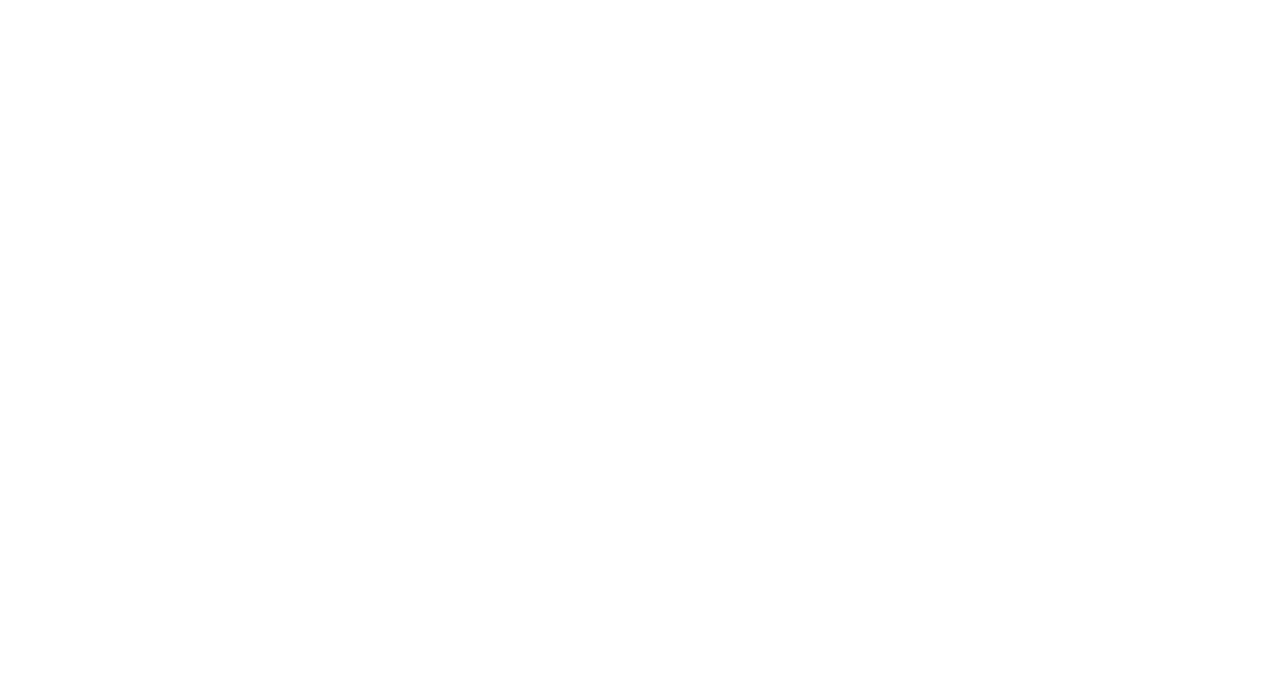
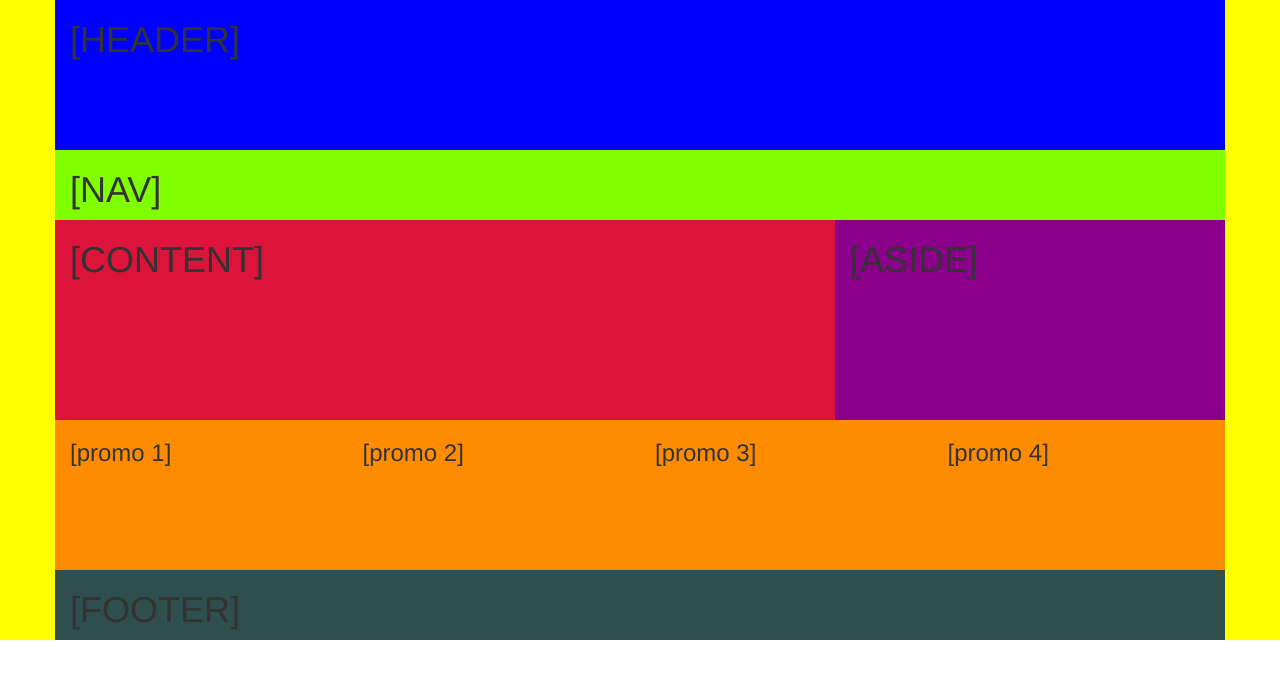
Before and after one commit to VincentRjr/bs-mf-prac, a plain HTML site: page index.html in a window 1280 px wide. Drawn offline with nearby package versions, Linux system fonts and the light colour scheme.

Commit message:
completed html

```diff
--- a/css/style.css
+++ b/css/style.css
@@ -0,0 +1,39 @@
+#backdrop {
+    background-color: yellow;
+}
+
+header {
+    background-color: blue;
+}
+
+nav {
+    background-color: chartreuse;
+}
+
+main {
+    background-color: crimson;
+}
+
+aside {
+    background-color: darkmagenta;
+}
+
+section {
+    background-color: darkorange;
+}
+
+footer {
+    background-color: darkslategrey;
+}
+
+header, section {
+    height: 150px;
+}
+
+nav, footer {
+    height: 70px;
+}
+
+main, aside {
+    height: 200px;
+}
--- a/index.html
+++ b/index.html
@@ -4,11 +4,53 @@
     <meta charset="UTF-8">
     <meta name="viewport" content="width=device-width, initial-scale=1.0">
     <meta http-equiv="X-UA-Compatible" content="ie=edge">
-    <title>Document</title>
+    <title>Bootstrap Practice</title>
     <link rel="stylesheet" href="css/bootstrap.min.css">
     <link rel="stylesheet" href="css/style.css">
 </head>
 <body>
+    <div class="container-fluid" id="backdrop">
+        <div class="container">
+            <header class="row">
+                <div class="col-md-12">
+                    <h1 class="text-uppercase">    [header]</h1>
+                </div>
+            </header>
+            <nav class="row">
+                <div class="col-md-12">
+                    <h1 class="text-uppercase">[nav]</h1>
+                </div>
+            </nav>
+            <div class="row">
+                <main class="col-md-8">
+                    <h1 class="text-uppercase">[content]</h1>
+                </main>
+                <aside class="col-md-4">
+                    <h1 class="text-uppercase">[aside]</h1>
+                </aside>
+            </div>
+            <section class="row">
+                <div class="col-md-3 promo">
+                    <h3>[promo 1]</h3>
+                </div>
+                <div class="col-md-3 promo">
+                    <h3>[promo 2]</h3>
+                </div>
+                <div class="col-md-3 promo">
+                    <h3>[promo 3]</h3>
+                </div>
+                <div class="col-md-3 promo">
+                    <h3>[promo 4]</h3>
+                </div>
+            </section>
+            <footer class="row">
+                <div class="col-md-12">
+                    <div class="h1 text-uppercase">[footer]</div>
+                </div>
+            </footer>
+        </div>
+    </div>
+
     <script src="https://ajax.googleapis.com/ajax/libs/jquery/1.12.4/jquery.min.js"></script>
     <script src="js/bootstrap.min.js"></script>
 </body>
```
